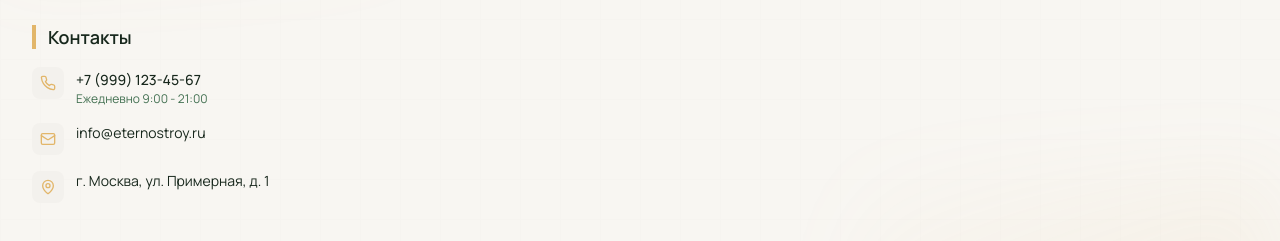
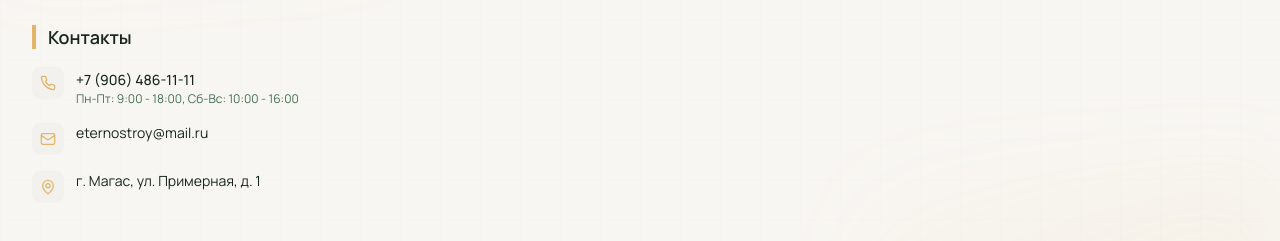
Before and after one commit to magish2112/order_1.1, a Next.js app in the folder apps/web/: page / in a window 1280 px wide. Shown: the part 4761-5002 px from the top of the page. Built offline with nearby package versions, Linux system fonts and the light colour scheme; no server answers.

Commit message:
fix: update footer contact fallbacks to real company data
Co-authored-by: Cursor <cursoragent@cursor.com>

```diff
--- a/apps/web/components/layout/footer.tsx
+++ b/apps/web/components/layout/footer.tsx
@@ -49,11 +49,13 @@ export async function Footer() {
       ? `${siteBase.replace(/\/$/, '')}${logoUrl.startsWith('/') ? logoUrl : '/' + logoUrl}`
       : logoUrl.startsWith('/') ? logoUrl : '/' + logoUrl
 
-  // Извлекаем настройки с fallback значениями
-  const phone = (settings.phone as string) || '+7 (999) 123-45-67'
-  const email = (settings.email as string) || 'info@eternostroy.ru'
-  const address = (settings.address as string) || 'г. Москва, ул. Примерная, д. 1'
-  const workHours = (settings.workHours as string) || 'Ежедневно 9:00 - 21:00'
+  // Извлекаем настройки с fallback значениями (реальные данные компании)
+  const phone = (settings.phone as string) || '+7 (906) 486-11-11'
+  const email = (settings.email as string) || 'eternostroy@mail.ru'
+  const address = (settings.address as string) || 'г. Магас, ул. Примерная, д. 1'
+  const workHours =
+    (settings.workHours as string) ||
+    'Пн-Пт: 9:00 - 18:00, Сб-Вс: 10:00 - 16:00'
   const vk = (settings.vk as string) || '#'
   const telegram = (settings.telegram as string) || '#'
   const youtube = (settings.youtube as string) || '#'
```
